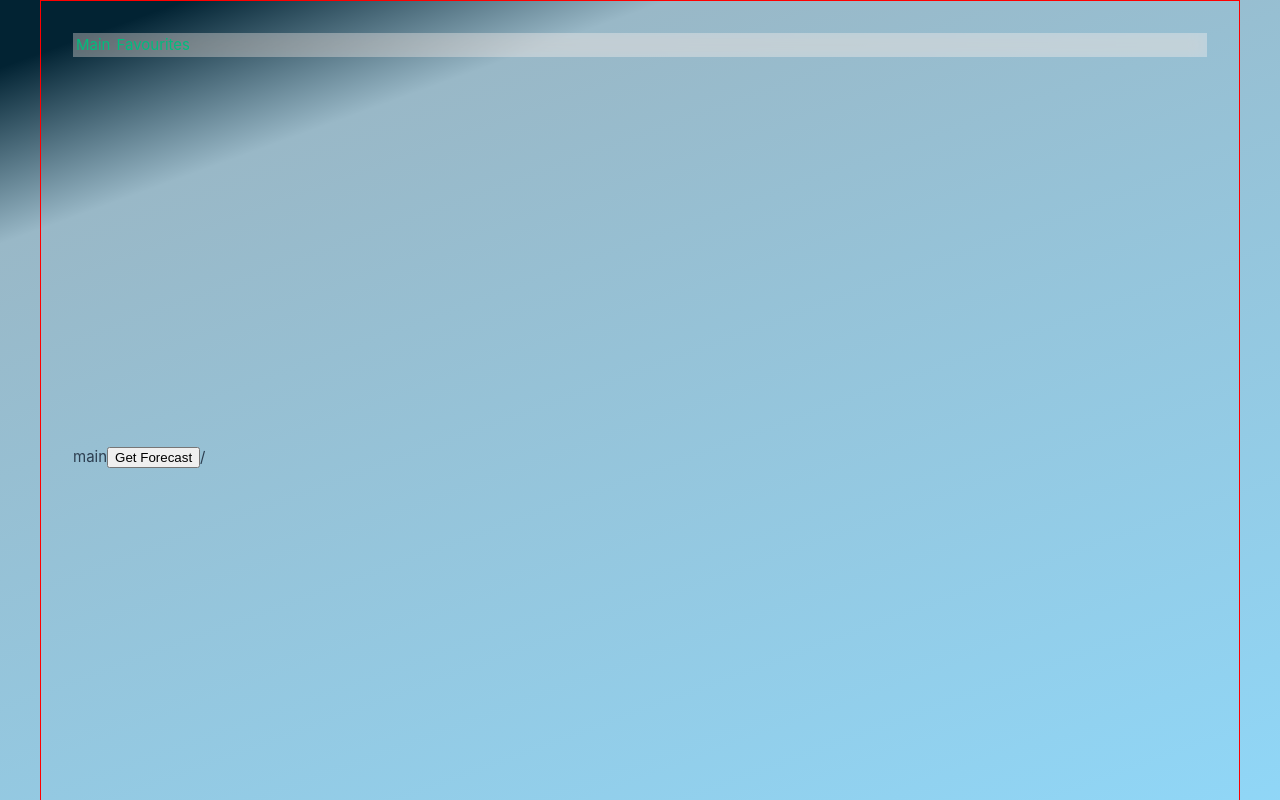
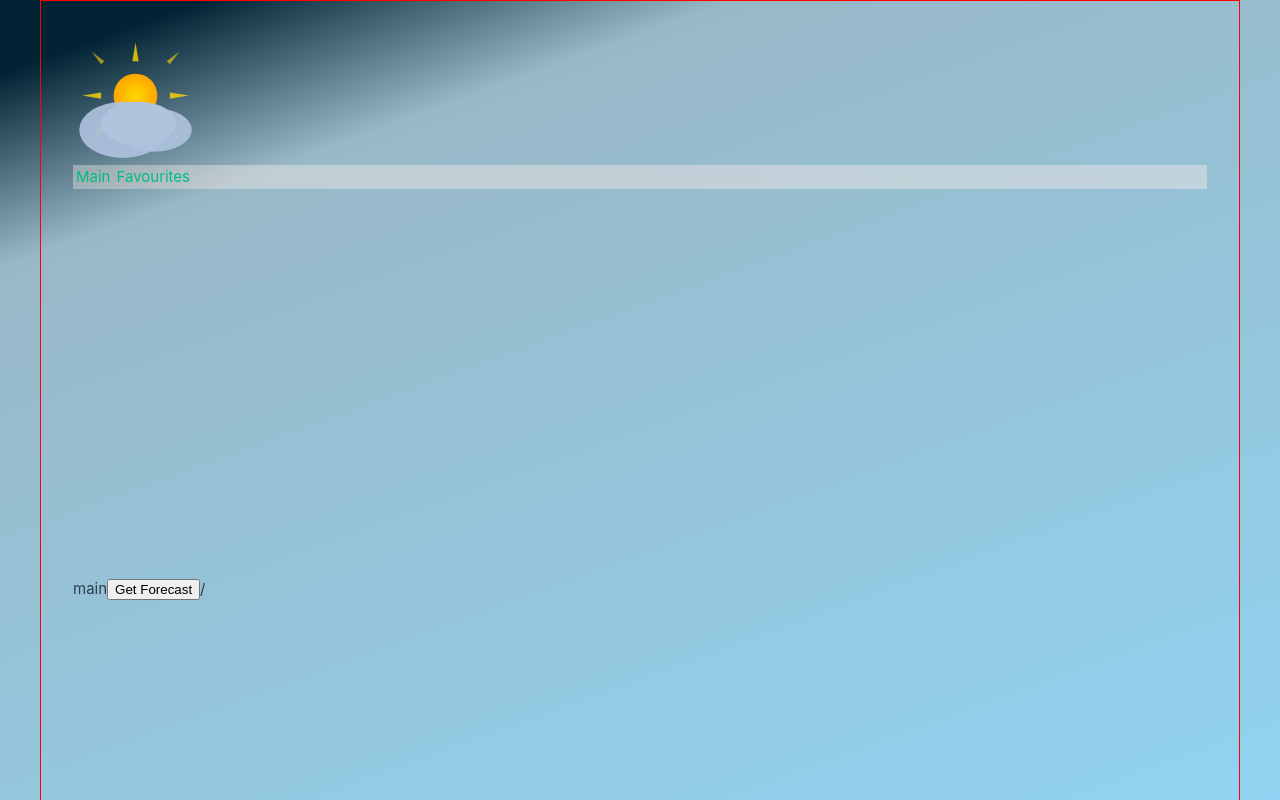
Before and after one commit to C0ldman/forecast, a Vue app: page / in a window 1280 px wide. Shown: the top 800 px of the page. Built offline with nearby package versions, Linux system fonts and the light colour scheme; no server answers.

Commit message:
Add logo

```diff
--- a/src/App.vue
+++ b/src/App.vue
@@ -4,6 +4,8 @@
 
 <template>
   <header>
+      <img alt="Vue logo" class="logo" src="@/assets/logo.svg" width="125" height="125" />
+
       <nav>
         <RouterLink to="/">Main</RouterLink>
         <RouterLink to="/favourites">Favourites</RouterLink>
```
Also changed, not shown: src/assets/logo.svg.
